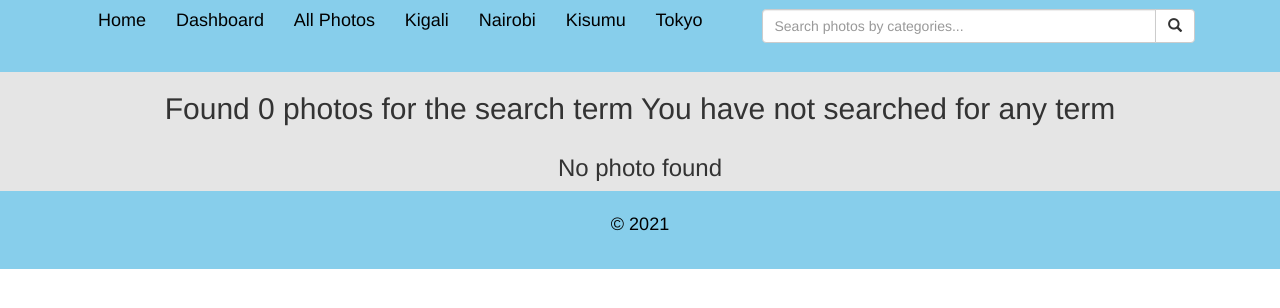
After one commit to KiyaiB/Greys-Gallery, a Django app: page /search/ in a window 1280 px wide. The commit adds this page. Shown: the top 308 px of the page. Run offline with Django 4.2, Linux system fonts and the light colour scheme; parts of the project's set-up code (start-up, migrations or seed data) failed here and were passed over; some libraries are stand-ins or nearby versions.

Commit message:
Delete existing Template folder and create another

```diff
--- a/gallery/templates/gallery/base.html
+++ b/gallery/templates/base.html
@@ -1,5 +1,5 @@
 {% load static %}
-{% load bootstrap5%}
+{% load bootstrap3 %}
 {% load cloudinary %}
 <!DOCTYPE html>
 <html lang="en">
--- /dev/null
+++ b/gallery/templates/email/newsemail.txt
@@ -0,0 +1,6 @@
+Hello,
+
+We welcome you {{name}}, to Greys Gallery. We post photos everyday.
+
+Regards,
+Grey.
--- /dev/null
+++ b/gallery/templates/navbar.html
@@ -0,0 +1,45 @@
+<div class="container-fluid" style="background-color: skyblue;">
+    <nav class="navbar">
+      <div class="container">
+
+        <div class="navbar-header">
+          <button type="button" class="navbar-toggle collapsed" data-toggle="collapse"
+            data-target="#bs-example-navbar-collapse-1" aria-expanded="false">
+            <span class="sr-only">Toggle navigation</span>
+            <span class="icon-bar"></span>
+            <span class="icon-bar"></span>
+            <span class="icon-bar"></span>
+          </button>
+        </div>
+
+
+        <!-- Nav Toggler -->
+      <div class="collapse navbar-collapse" id="bs-example-navbar-collapse-1">
+        <a class="btn menu" style="color: black; font-size: 18px;" href="{% url 'homePage' %}">Home</a>
+        <a class="btn menu" style="color: black; font-size: 18px;" href="/admin">Dashboard</a>
+
+        <a class="btn menu" style="color: black; font-size: 18px;" href="{% url 'allPhotos' %}">All Photos</a>
+        <a class="btn menu" style="color: black; font-size: 18px;" href="{% url 'kigali' %}" >Kigali</a>
+        <a class="btn menu" style="color: black; font-size: 18px;" href="{% url 'nairobi' %}" >Nairobi</a>
+        <a class="btn menu" style="color: black; font-size: 18px;" href="{% url 'johannesburg' %}">Kisumu</a>
+        <a class="btn menu" style="color: black; font-size: 18px;" href="{% url 'tokyo' %}">Tokyo</a>
+
+
+        <ul class="nav navbar-nav navbar-right">
+          <li>
+            <form class="navbar-form" role="search" action="{% url 'searchPhotos' %}">
+              <div class="input-group">
+                <input type="text" width="70%" class="form-control" placeholder="Search photos by categories..." name="photo">
+                <div style="width:9% ;" class="input-group-btn">
+                  <button class="btn btn-default" type="submit"><i class="glyphicon glyphicon-search"></i></button>
+                </div>
+              </div>
+            </form>
+          </li>
+
+
+        </ul>
+      </div>
+    </div>
+  </nav>
+</div>
--- /dev/null
+++ b/gallery/templates/search.html
@@ -0,0 +1,71 @@
+{%extends 'base.html'%}
+{% block content %}
+{{ block.super}}
+<div style="background-color: #E5E5E5;">
+    <div class="container">
+        {% if photos%}
+        <h3 class="text-center">Found {{ photos|length }} of searched term {{message}}</h3>
+
+      {% else %}
+        <h2 class="text-center"> Found 0 photos for the search term {{message}}</h2>
+      {% endif %}
+    </div>
+    <div class="container">
+        <div class="row">
+
+          <div class="col-md">
+
+            <!-- Loop photos   -->
+            {% for photos_item in photos %}
+            <div class="col-md-3 col-sm-6">
+
+              <!--Display photos  -->
+
+              <a data-toggle="modal" data-target="#{{photos_item.id}}"><img src="{{photos_item.image.url}}" class="img-thumbnail" alt="Image"></a>
+            </div>
+
+            {% empty %}
+            <div class="row">
+              <h3 class="text-center">No photo found</h3>
+            </div>
+            {% endfor %}
+
+          </div>
+
+        </div>
+
+        {% for photos_item in photos %}
+        <div class="modal fade" id="{{photos_item.id}}" tabindex="-1" role="dialog" aria-labelledby="deleteModalLabel" aria-hidden="true">
+
+          <div class="modal-dialog" role="document">
+            <div class="modal-content">
+              <div class="modal-header">
+
+                <button type="button" class="close" style="color: rgb(180, 41, 41) ; font-size:50px; font-weight:900" data-dismiss="modal" aria-label="Close">
+                  <span aria-hidden="true">&times;</span>
+                </button>
+
+                <h3 class="">{{photos_item.title}}</h3>
+                <h6>Category: <span class="category">{{photos_item.category.title}}</span></h6>
+                <h6>{{photos_item.description}}</h6>
+                <h6>Location: <span class="category">{{photos_item.location.title}}</span></h6>
+                <h6 class="category">Posted on: {{photos_item.posted_at}}</h6>
+                <span>
+                  Photo url: <input type="text" value="{{photos_item.image.url}}" class="btn btn-primary form-control photoUrl">
+                </span>
+              </div>
+
+              <div class="modal-body">
+                <div class="row">
+                  <img src="{{photos_item.image.url}}" class="img-thumbnail" alt="Image" onclick="window.open(this.src)">
+                </div>
+              </div>
+
+            </div>
+          </div>
+        </div>
+        {% endfor %}
+    </div>
+</div>
+
+{% endblock %}
```
Also changed, not shown: gallery/email.py (+13 -0 lines), gallery/templates/email/newsemail.html (added, +16 -0 lines), gallery/templates/gallery/gallery.html (deleted, +0 -15 lines), gallery/templates/index.html (renamed from gallery/templates/gallery/index.html, +7 -2 lines), gallery/templates/locations.html (added, +66 -0 lines), gallery/templates/photos.html (added, +69 -0 lines).
